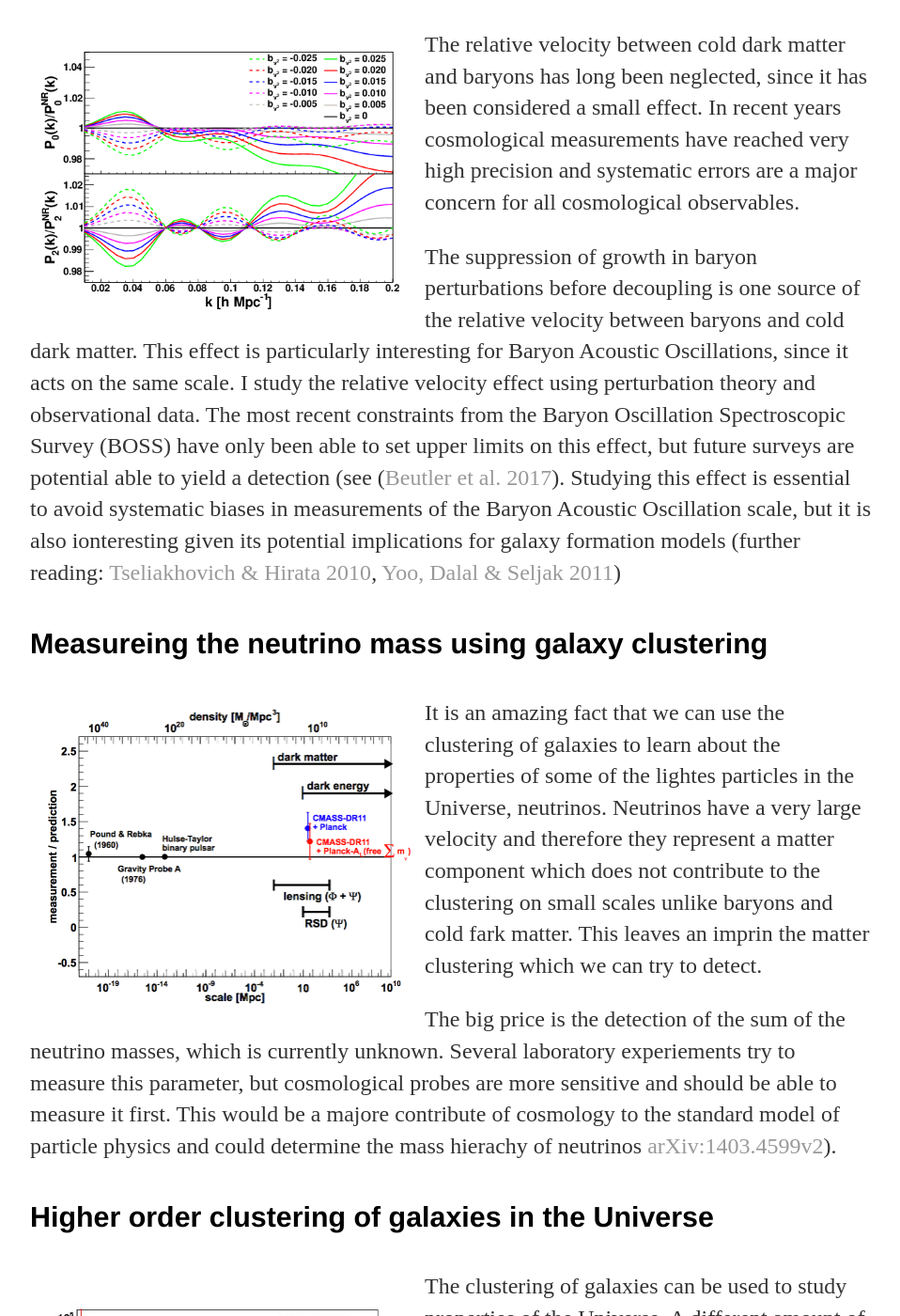
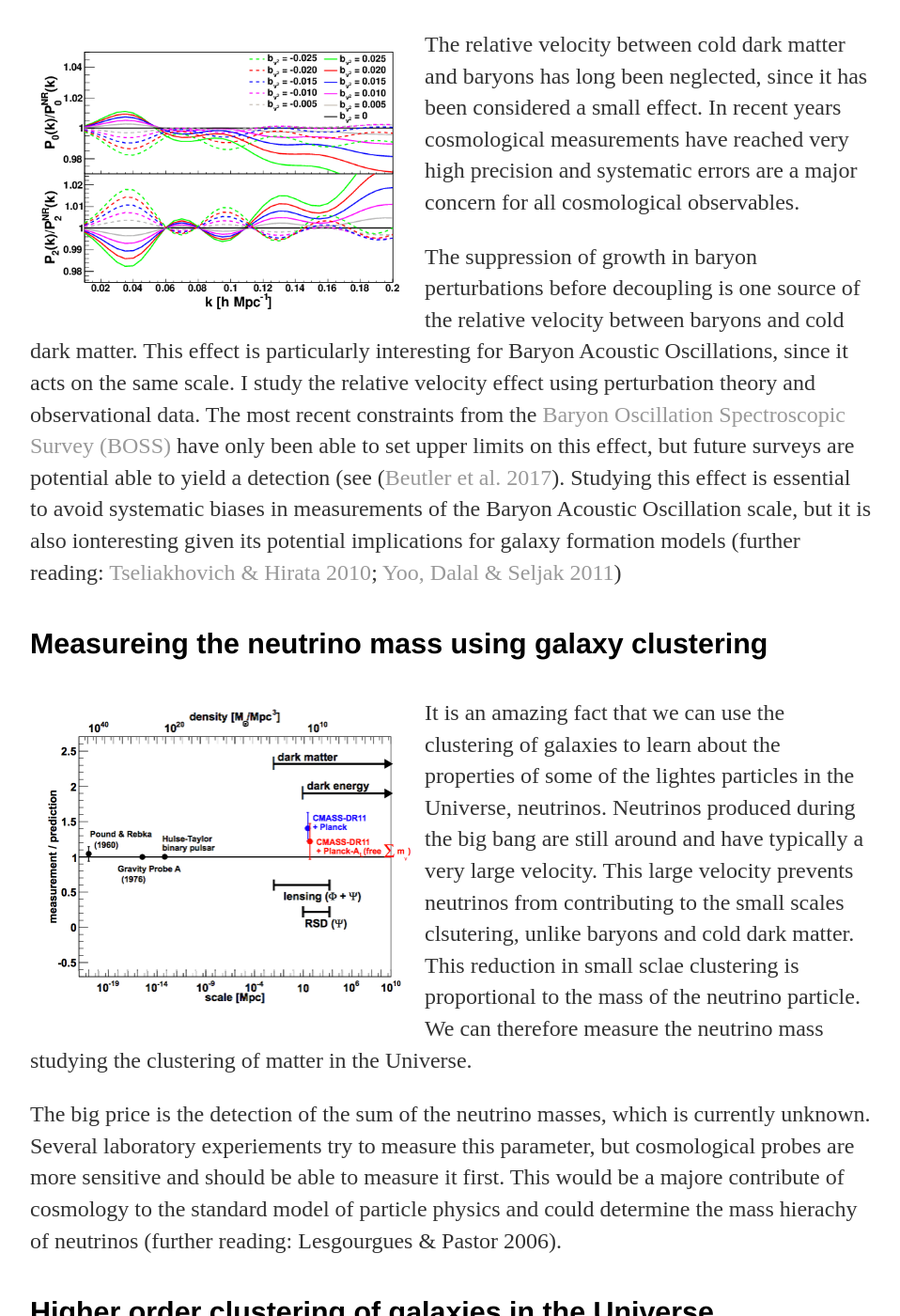
Before and after one commit to fbeutler/fbeutler.github.io, a Jekyll site: the page built from research/projects.html, in a window 1280 px wide and 1400 px high, scrolled down 1196 px. Shown: the whole window at 94% size, without its empty margins (160-1118 px from the left). Built offline with Jekyll 4.4.1, drawn with Linux system fonts in a browser that asks for light colours; some of the changed text lies outside the part shown.

Commit message:
Update projects.html

```diff
--- a/research/projects.html
+++ b/research/projects.html
@@ -22,8 +22,8 @@
     one reason why this observable is at the core of many future cosmological experiements. The study of potential systematic constributions
     to this observable is a big part my research and I am involved in the future <a href="https://www.euclid-ec.org/" targey="_blank">
     Euclid</a> and <a href="http://desi.lbl.gov/" target="_blank">DESI</a> experiments, both of which
-    intent to improve current measurements by another order of magnitude in the coming years. (further reading: <a href="https://arxiv.org/abs/astro-ph/0501171v1" target="_blank">Eisenstein et al, 2005</a>,
-    <a href="https://arxiv.org/abs/astro-ph/0604362v1">Eisenstein, Seo, Sirko & Spergel 2007</a>, <a href="https://arxiv.org/abs/1607.03149v1" target="_blank">Beutler et al. 2016</a>).
+    intent to improve current measurements by another order of magnitude in the coming years. (further reading: <a href="https://arxiv.org/abs/astro-ph/0501171v1" target="_blank">Eisenstein et al. 2005</a>;
+    <a href="https://arxiv.org/abs/astro-ph/0604362v1">Eisenstein, Seo, Sirko & Spergel 2007</a>; <a href="https://arxiv.org/abs/1607.03149v1" target="_blank">Beutler et al. 2016</a>).
   </p>
 
   <h4>The relative velocity effect as a potential systematic for Baryon Acoustic Oscillations</h4>
@@ -49,15 +50,17 @@
   <img src="/static/neutrino_mass_constraint.png" alt="IMAGE OF BOSS NEUTRINO MASS CONSTRAINTS" width="400" align="left" style="padding:10px">
   <p>
     It is an amazing fact that we can use the clustering of galaxies to learn about the properties of some of the lightes particles in the
-    Universe, neutrinos. Neutrinos have a very large velocity and therefore they represent a matter component which does not contribute
-    to the clustering on small scales unlike baryons and cold fark matter. This leaves an imprin the matter clustering which we can
-    try to detect.
+    Universe, neutrinos. Neutrinos produced during the big bang are still around and have typically a very large velocity. This large velocity
+    prevents neutrinos from contributing to the small scales clsutering, unlike baryons and cold dark matter. This reduction in small sclae
+    clustering is proportional to the mass of the neutrino particle. We can therefore measure the neutrino mass studying the clustering of matter
+    in the Universe.
   </p>
 
   <p>
     The big price is the detection of the sum of the neutrino masses, which is currently unknown. Several laboratory experiements try to
     measure this parameter, but cosmological probes are more sensitive and should be able to measure it first. This would be a majore
-    contribute of cosmology to the standard model of particle physics and could determine the mass hierachy of neutrinos <a href="https://arxiv.org/abs/1403.4599v2" target="_blank">arXiv:1403.4599v2</a>).
+    contribute of cosmology to the standard model of particle physics and could determine the mass hierachy of neutrinos (further reading:
+    Lesgourgues & Pastor 2006).
   </p>
 
   <h4>Higher order clustering of galaxies in the Universe</h4>
@@ -76,9 +79,12 @@
   </p>
   <p>
     I am interested in developing efficient estimators for the galaxy bispectrum (Fourier-transform of the 3-point function) and use them
-    for cosmological constraints. This project involves to come up with statistically optimal estimators and to find computational
-    efficient algorithms to calculate these estimators. Ultimately this project will use the datasets like BOSS and eBOSS to constrain
-    cosmological models.
+    for cosmological constraints. This project involves the development of statistically optimal estimators and to find computational
+    efficient algorithms to calculate these estimators. Ultimately this project will use the datasets like <a
+    href="http://www.sdss3.org/surveys/boss.php" target="_blank">BOSS</a>, <a href="http://www.sdss.org/surveys/eboss/" target="_blank">
+    eBOSS</a> and eventually
+    <a href="https://www.euclid-ec.org/" targey="_blank">Euclid</a> and <a href="http://desi.lbl.gov/" target="_blank">DESI</a>
+    to constrain cosmological models.
   </p>
 
   <h4>Redshift-space distortions as a probe of modified gravity and dark energy</h4>
```
Also changed, not shown: other parts of research/projects.html (+4 -3 lines).
